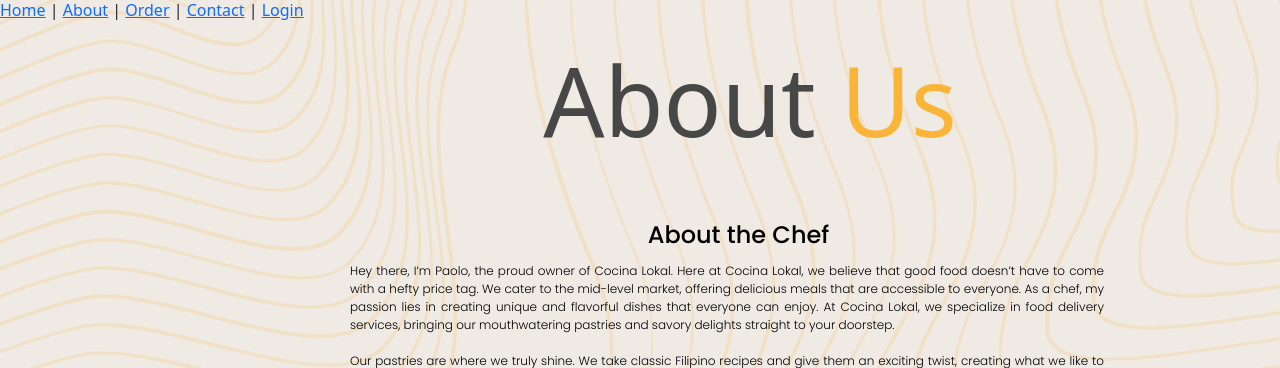
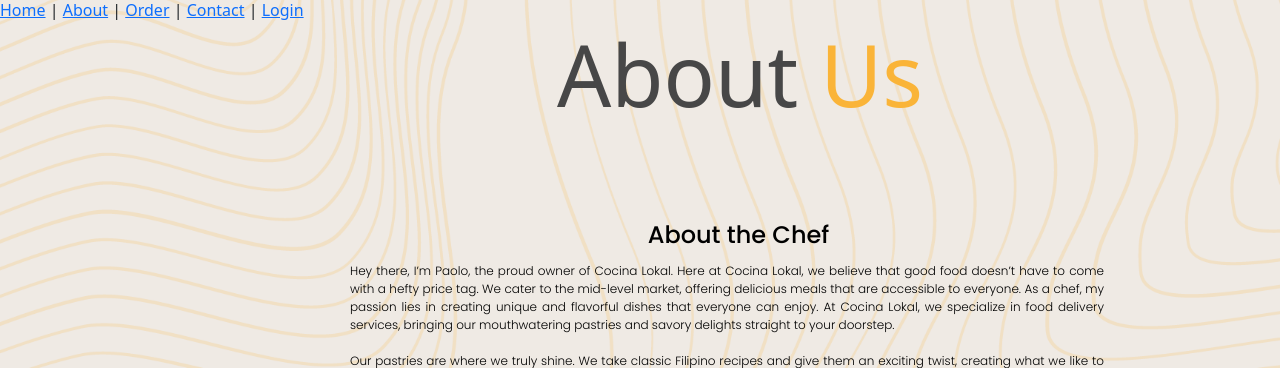
Before and after one commit to YumenoRetort/CocinaNiPao, a PHP site: page /about.php in a window 1280 px wide. Shown: the part 58-426 px from the top of the page. Run offline with PHP 8.4, Linux system fonts and the light colour scheme.

Commit message:
update 2

```diff
--- a/about.php
+++ b/about.php
@@ -12,11 +12,11 @@
     <style>
 
       .about-us {
-        font-size: 96px;
+        font-size: 85px;
         text-align: center;
         margin-left: 500px;
-        margin-top: 20px;
-		width:500px;
+        margin-top: 1px;
+		width:480px;
       }
 
       .about {
```
